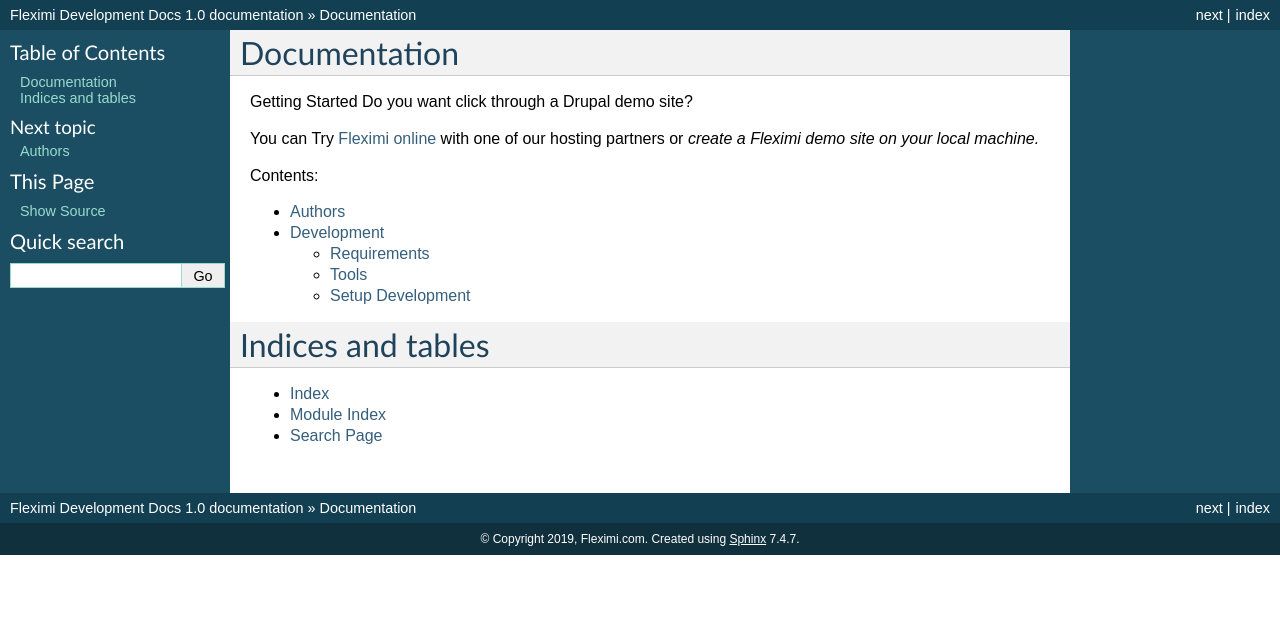
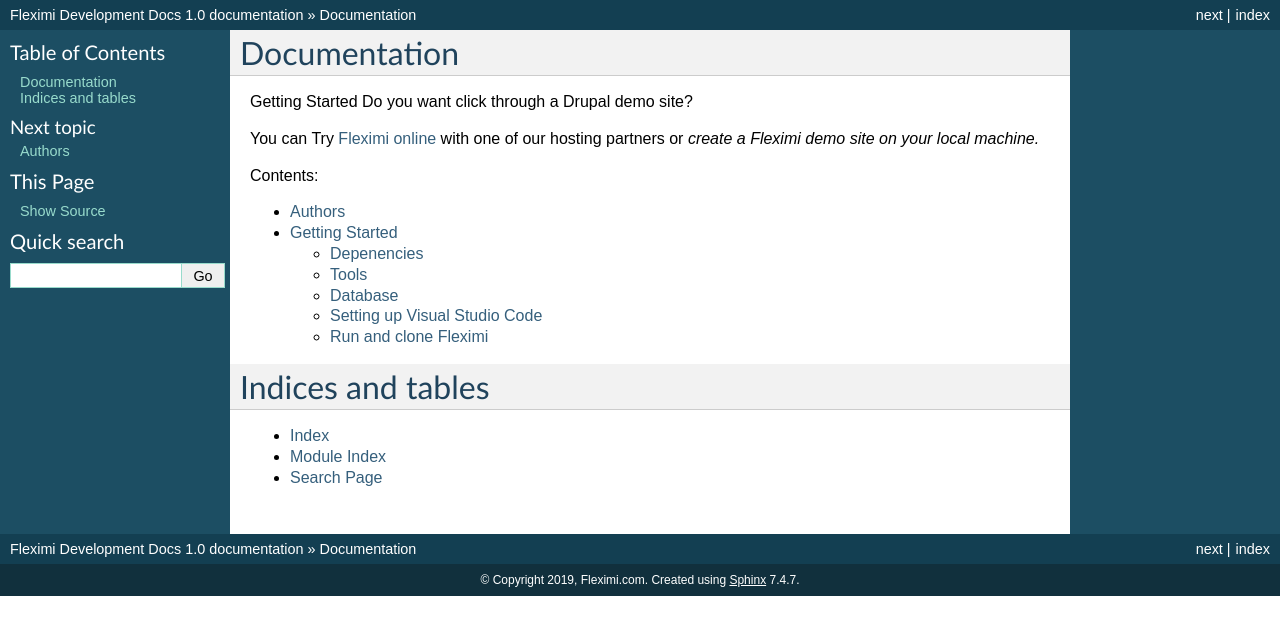
Before and after one commit to Fleximi/Fleximi-CMS, a Sphinx documentation site: the page built from docs/index.rst, in a window 1280 px wide. Shown: the top 635 px of the page. Built offline with Sphinx 7.4.7, drawn with Linux system fonts in a browser that asks for light colours; some of the changed lines change nothing that is shown.

Commit message:
Initial commit

```diff
--- a/docs/development.rst
+++ b/docs/development.rst
@@ -1,17 +1,56 @@
-Development
-============
+Getting Started
+===============
 
-Requirements
+Depenencies
 ------------
-- `DotNet Core 2.1 <https://dotnet.microsoft.com/download/dotnet-core/2.1>`_  recommended version 2.1.403
-- `Node.js <https://nodejs.org/en/>`_  and follow `nvm <https://nodesource.com/blog/installing-node-js-tutorial-using-nvm-on-mac-os-x-and-ubuntu/>`_
-- `Bower <https://bower.io/>_`
+
+* `DotNet Core 2.1 <https://dotnet.microsoft.com/download/dotnet-core/2.1>`_
+
+.. note::
+    recommended version 2.1.403
+
+- `Node.js <https://nodejs.org/en/>`_  and follow `nvm installation guide<https://nodesource.com/blog/installing-node-js-tutorial-using-nvm-on-mac-os-x-and-ubuntu/>`_
+- `Bower <https://bower.io/>`_
 
 Tools
 -----
-- `Visual Studio Code <https://code.visualstudio.com/>`_
 
-Setup Development
------------------
-Setup environment for Visual Studio Code in developing Fleximi CMS
-- You can copy `Gerard's Visual Studio Code Extensions <https://gist.github.com/gerardvidamo/40ce95df4022acb2bd0e7ae8ffbd017d>`_
+* `Visual Studio Code <https://code.visualstudio.com/>`_
+
+Database
+--------
+
+* `MySQL <https://dev.mysql.com/downloads/mysql/>`_
+
+Setting up Visual Studio Code
+-----------------------------
+
+Setting up Visual Studio Code environment Fleximi development
+
+.. note::
+    You can copy `Visual Studio Code Extensions <https://gist.github.com/gerardvidamo/40ce95df4022acb2bd0e7ae8ffbd017d>`_  by (Gerard Vidamo)
+
+Run and clone Fleximi
+---------------------
+
+Clone the repository somewhere on your disk and enter to the repository:
+
+    git clone https://github.com/gerardvidamo/Fleximi.git
+    cd Fleximi
+
+Next, restore and build solution. Open terminal and cd into Fleximi repo
+
+.. note::
+    You may require ubuntu bash if you are using Windows Operating system. Follow this guide `How to Install and Use the Linux Bash Shell on Windows 10 by Chris Hoffman <https://www.howtogeek.com/249966/how-to-install-and-use-the-linux-bash-shell-on-windows-10/>`_
+
+    sh ./scripts/development.sh --restore
+    sh ./scripts/development.sh --build
+
+Now let's install packages and compile css for the UX/UI of Fleximi
+
+    sh ./scripts/development.sh --install-packages
+    sh ./scripts/development.sh --rebuild-packages
+
+This command will run the solution
+
+    sh ./scripts/development.sh --run
```
